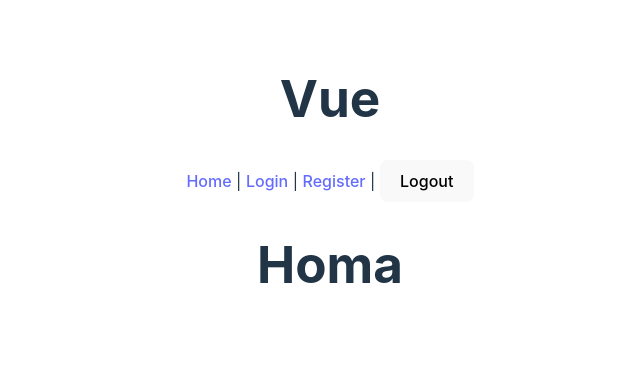
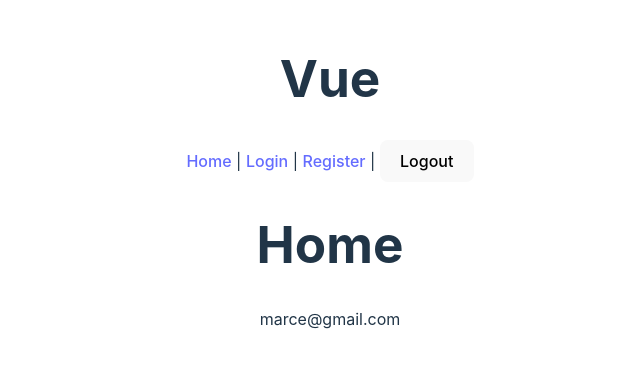
Before and after one commit to Marcelino2017/vue-vite-firebase-app-1, a Vue app: page / in a window 1280 px wide. Shown: the part 219-586 px from the top of the page, without its empty margins (310-950 px from the left). Built offline with nearby package versions, Linux system fonts and the light colour scheme.

Commit message:
Creamos la primera archivo en la tienenda para usar pinia

```diff
--- /dev/null
+++ b/src/stores/user.js
@@ -0,0 +1,7 @@
+import { defineStore } from "pinia";
+
+export const useUserStore = defineStore('userStore', {
+    state: () => ({
+        userData: 'marce@gmail.com'
+    })
+})
--- a/src/views/HomeView.vue
+++ b/src/views/HomeView.vue
@@ -1,10 +1,15 @@
 <script setup>
 import { ref } from 'vue'
+import { useUserStore } from '../stores/user.js'
+
+const userStore = useUserStore();
+
 
 </script>
 
 <template>
-    <h1>Homa</h1>
+    <h1>Home</h1>
+    <p>{{ userStore.userData }} </p>
 </template>
 
 <style scoped>
```
